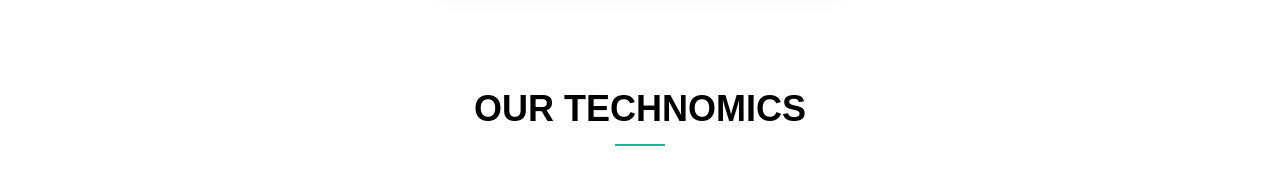
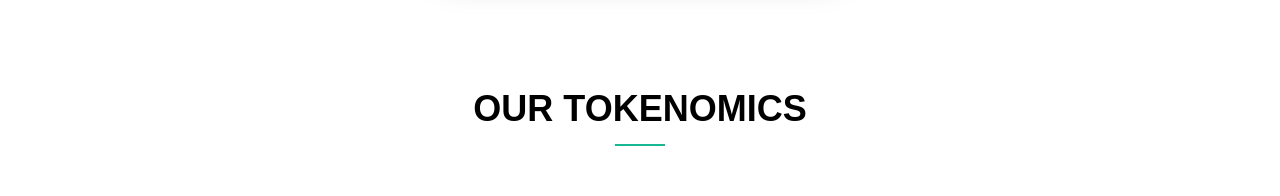
Before and after one commit to dikehprosper/greenx, a plain HTML site: page index.html in a window 1280 px wide. Shown: the part 1263-1459 px from the top of the page. Drawn offline with Linux system fonts and the light colour scheme; files whose address does not match are found by name.

Commit message:
Update index.html

```diff
--- a/index.html
+++ b/index.html
@@ -78,7 +78,7 @@
 				<div class="col-xs-8 text-right menu-1">
 					<ul>
 						<li class="active"><a href="index.html">Home</a></li>
-						<!-- <li><a href="#gtco-features-3">Technomics</a></li> -->
+						<!-- <li><a href="#gtco-features-3">Tokenomics</a></li> -->
 						<li class="has-dropdown">
 							<a href="#gtco-counter">Roadmap</a>
 							<!-- <ul class="dropdown">
@@ -171,7 +171,7 @@
 		<div class="gtco-container" >
 			<div class="row">
 				<div class="col-md-8 col-md-offset-2 text-center gtco-heading animate-box">
-					<h2>Our Technomics</h2>
+					<h2>Our Tokenomics</h2>
 
 				</div>
 			</div>
```
